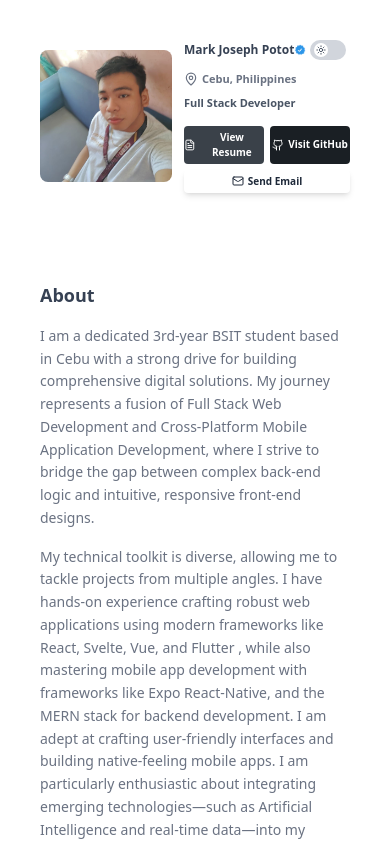
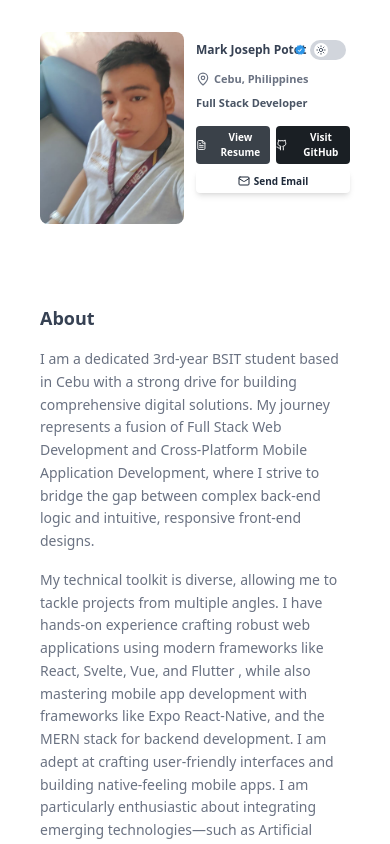
Before and after one commit to Mark20042/portofolio-simple, a React (Vite) app: page / in a window 390 px wide. Shown: the top 844 px of the page. Built offline with nearby package versions, Linux system fonts and the light colour scheme.

Commit message:
fix: adjust layout and dimensions in Header component

```diff
--- a/src/pages/landing/components/Header.tsx
+++ b/src/pages/landing/components/Header.tsx
@@ -33,8 +33,8 @@ const Header = () => {
   const toggleDarkMode = () => setIsDarkMode(!isDarkMode);
 
   return (
-    <div className="flex flex-row items-center md:justify-between gap-3 md:gap-8 p-4 md:py-8 mt-2 md:mt-8">
-      <div className="rounded-lg overflow-hidden w-33 sm:w-36 md:w-56 aspect-square relative shrink-0">
+    <div className="flex flex-row items-start md:items-center md:justify-between gap-3 md:gap-8 p-4 md:py-8 mt-2 md:mt-8">
+      <div className="rounded-lg overflow-hidden w-36 sm:w-40 md:w-56 aspect-[3/4] md:aspect-square relative shrink-0">
         <img
           src={Me.picture}
           alt="Ako Rani"
```
